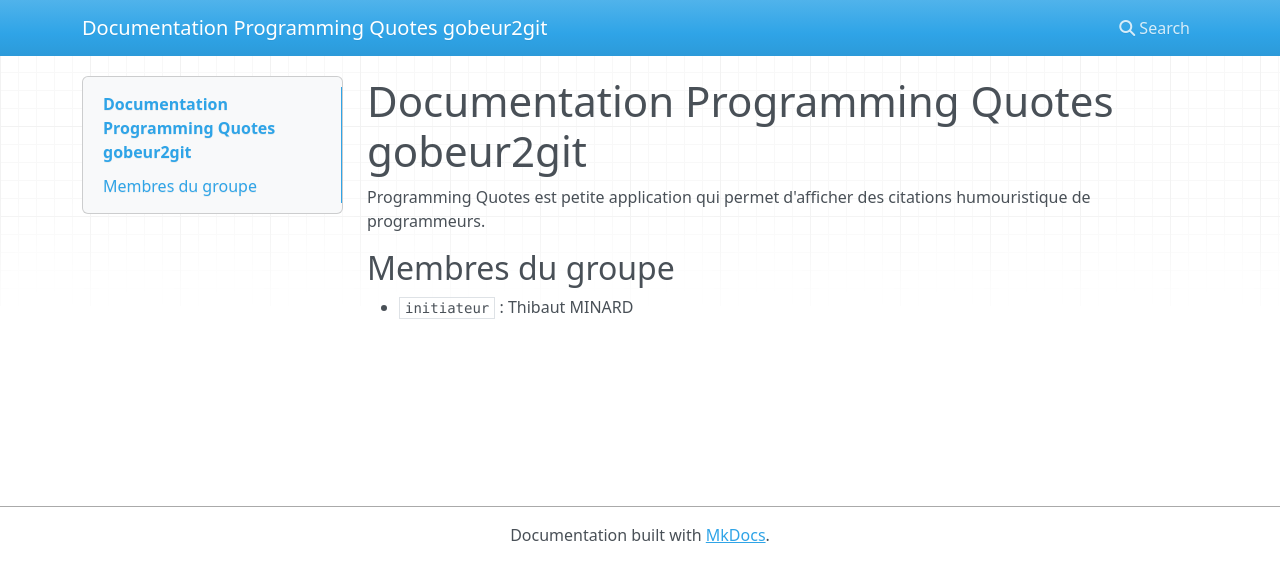
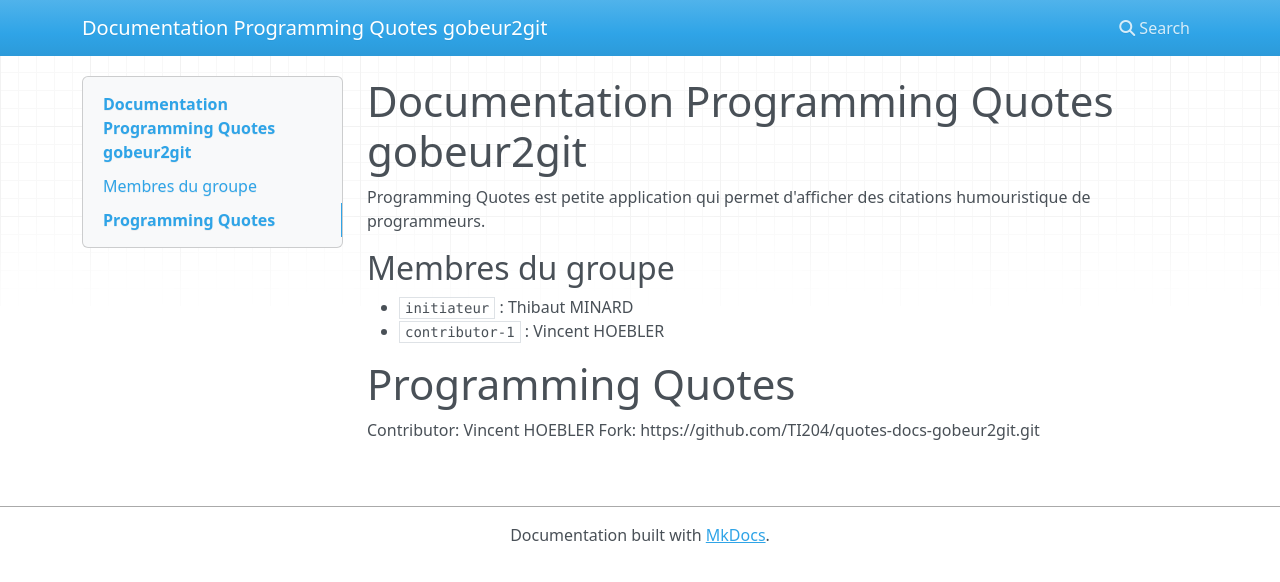
Before and after one commit to TI204/quotes-docs-gobeur2git, an MkDocs documentation site: the page built from docs/index.md, in a window 1280 px wide. Shown: the top 582 px of the page. Built offline with MkDocs 1.6.1, drawn with Linux system fonts in a browser that asks for light colours; nearby versions of some CDN libraries.

Commit message:
Complete index.md and README.md (Contributor 1)

```diff
--- a/docs/index.md
+++ b/docs/index.md
@@ -5,3 +5,8 @@ Programming Quotes est petite application qui permet d'afficher des citations hu
 ## Membres du groupe
 
 - `initiateur` : Thibaut MINARD
+- `contributor-1` : Vincent HOEBLER
+# Programming Quotes
+
+Contributor: Vincent HOEBLER
+Fork: https://github.com/TI204/quotes-docs-gobeur2git.git
```
Also changed, not shown: README.md (+7 -0 lines).
